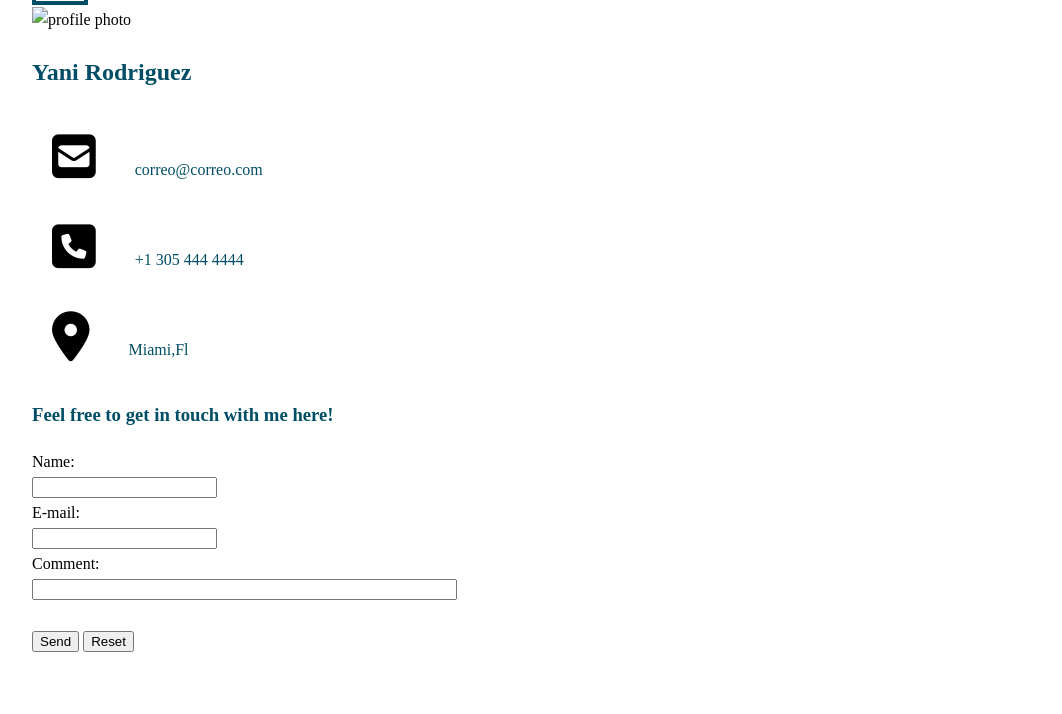
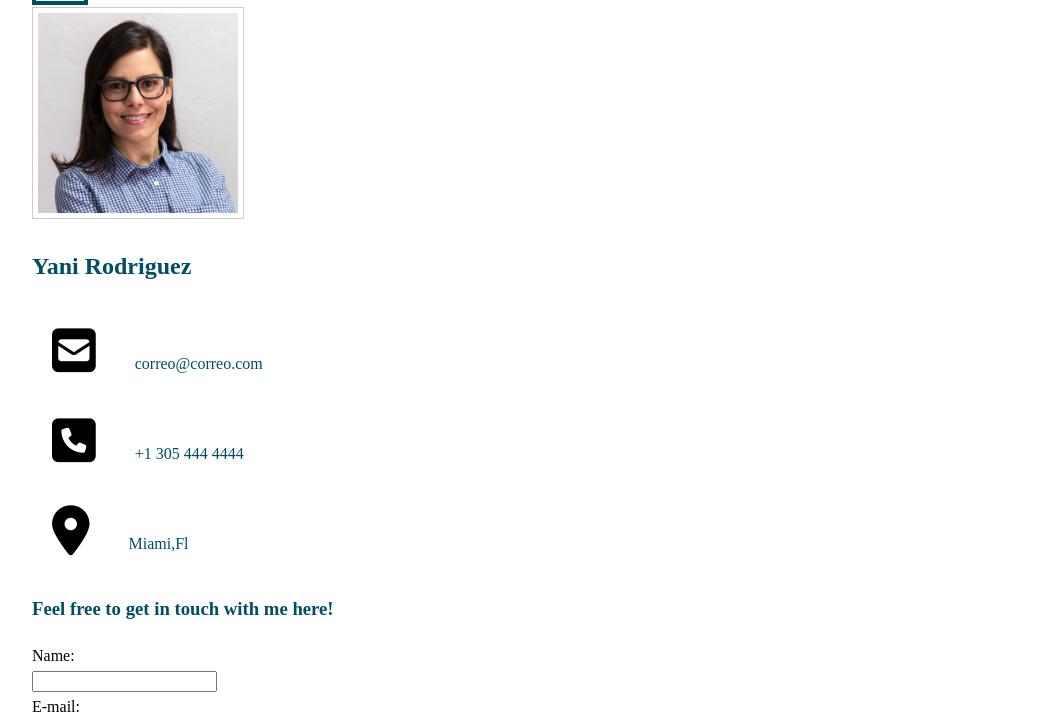
Before and after one commit to Yani010712/hello-world, a website: page public/contact.html in a window 1280 px wide. Shown: the part 86-800 px from the top of the page, without its empty margins (96-1158 px from the left). Drawn offline with Linux system fonts and the light colour scheme.

Commit message:
Add New files

```diff
--- a/style.css
+++ b/public/style.css
@@ -10,6 +10,13 @@
 
 
 
+}
+
+.profile-photo{
+	width: 200px;
+  height: 200px;
+  border: 1px solid #ccc;
+  padding: 5px;
 }
 ul {
   margin: 0;
```
Also changed, not shown: index.js (added, +16 -0 lines), package.json (added, +19 -0 lines), public/contact.html (renamed from contact.html), public/images-portfolio/favorite_pic.jpg (added), public/images-portfolio/sudoku.jpg (added), public/images-portfolio/yani-web.jpg (added), public/index.html (renamed from index.html), public/index2.html (renamed from index2.html), public/projects.html (renamed from projects.html), 2 other files.
